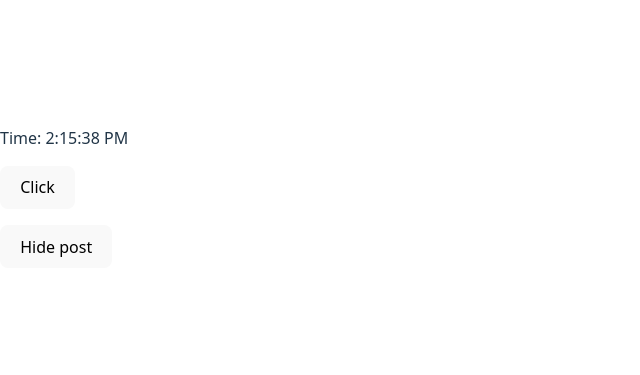
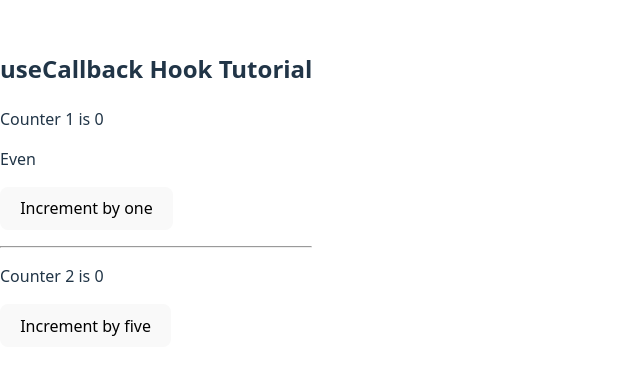
Before and after one commit to jahid-cuet/react-hooks, a React (Vite) app: page / in a window 1280 px wide. Shown: the part 203-578 px from the top of the page, without its empty margins (0-640 px from the left). Built offline with nearby package versions, Linux system fonts and the light colour scheme.

Commit message:
usecallback-usememo-done

```diff
--- a/src/App.jsx
+++ b/src/App.jsx
@@ -1,17 +1,37 @@
-import { useState } from 'react';
-import MyComponent from './useEffect/MyComponent';
+import { useCallback, useMemo, useState } from 'react';
+import Button from './useCallbackMemo/Button';
+import ShowCount from './useCallbackMemo/ShowCount';
+import Title from './useCallbackMemo/Title';
 
-export default function App() {
-    const [show, setShow] = useState(true);
+function App() {
+    const [count1, setCount1] = useState(0);
+    const [count2, setCount2] = useState(0);
+
+    const incrementByOne = useCallback(() => {
+        setCount1((prevCount) => prevCount + 1);
+    }, []);
+
+    const incrementByFive = useCallback(() => {
+        setCount2((prevCount) => prevCount + 5);
+    }, []);
+
+    const isEvenOrOdd = useMemo(() => {
+        let i = 0;
+        while (i < 1000000000) i += 1; // costly operation
+        return count1 % 2 === 0;
+    }, [count1]);
 
     return (
         <div className="app">
-            <div>{show && <MyComponent />}</div>
-            <p>
-                <button type="button" onClick={() => setShow((prevShow) => !prevShow)}>
-                    {show ? 'Hide post' : 'Show post'}
-                </button>
-            </p>
+            <Title />
+            <ShowCount count={count1} title="Counter 1" />
+            <span>{isEvenOrOdd ? 'Even' : 'Odd'}</span>
+            <Button handleClick={incrementByOne}>Increment by one</Button>
+            <hr />
+            <ShowCount count={count2} title="Counter 2" />
+            <Button handleClick={incrementByFive}>Increment by five</Button>
         </div>
     );
 }
+
+export default App;
--- /dev/null
+++ b/src/useCallbackMemo/Button.jsx
@@ -0,0 +1,15 @@
+import React from 'react';
+
+function Button({ handleClick, children }) {
+    console.log(`rendering button ${children}`);
+
+    return (
+        <p>
+            <button type="button" onClick={handleClick}>
+                {children}
+            </button>
+        </p>
+    );
+}
+
+export default React.memo(Button);
--- /dev/null
+++ b/src/useCallbackMemo/ShowCount.jsx
@@ -0,0 +1,13 @@
+import React from 'react';
+
+function ShowCount({ count, title }) {
+    console.log(`rendering ${title}....`);
+
+    return (
+        <p>
+            {title} is {count}
+        </p>
+    );
+}
+
+export default React.memo(ShowCount);
--- /dev/null
+++ b/src/useCallbackMemo/Title.jsx
@@ -0,0 +1,9 @@
+import React from 'react';
+
+function Title() {
+    console.log('rendering title...');
+
+    return <h2>useCallback Hook Tutorial</h2>;
+}
+
+export default React.memo(Title);
```
